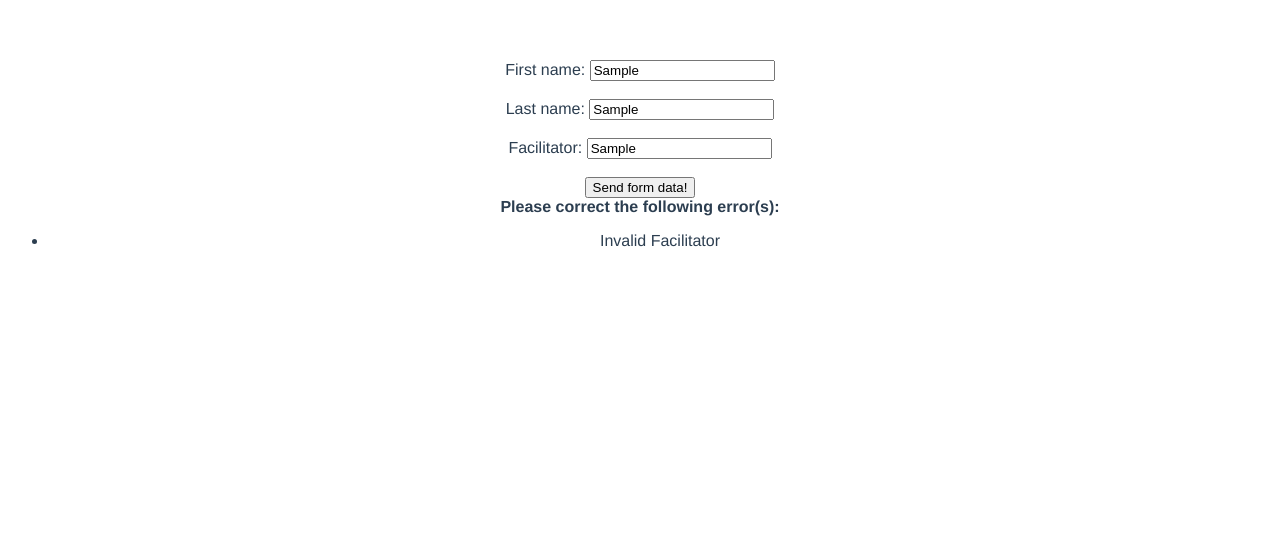
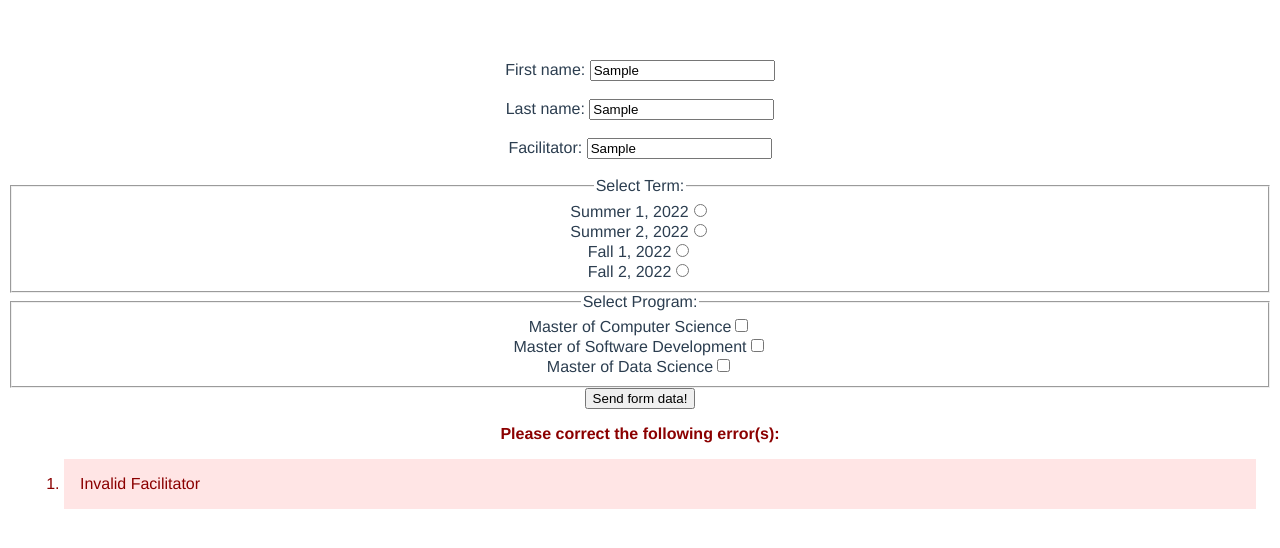
Before and after one commit to MichaelKramerGuitar/VueForm, a Vue app: page / in a window 1280 px wide. Both pictures are taken after typing "Sample", "Sample", "Sample" into the empty fields and a click on the input "Send form data!". Shown: the top 548 px of the page. Built offline with nearby package versions, Linux system fonts and the light colour scheme.

Commit message:
added radio and check fields

```diff
--- a/package.json
+++ b/package.json
@@ -8,8 +8,11 @@
     "lint": "vue-cli-service lint"
   },
   "dependencies": {
+    "@vuelidate/core": "^2.0.0-alpha.41",
+    "@vuelidate/validators": "^2.0.0-alpha.29",
     "axios": "^0.27.2",
     "core-js": "^3.6.5",
+    "cors": "^2.8.5",
     "vue": "^2.6.11"
   },
   "devDependencies": {
--- a/public/index.html
+++ b/public/index.html
@@ -1,5 +1,5 @@
 <!DOCTYPE html>
-<html lang="">
+<html lang="en">
   <head>
     <meta charset="utf-8">
     <meta http-equiv="X-UA-Compatible" content="IE=edge">
--- a/src/App.vue
+++ b/src/App.vue
@@ -7,13 +7,12 @@
 </template>
 
 <script>
-//import HelloWorld from './components/HelloWorld.vue'
+
 import MyForm from "@/components/MyForm";
 export default {
   name: 'App',
   components: {
     MyForm
-    //HelloWorld
   }
 }
 </script>
--- /dev/null
+++ b/src/assets/styles/style.css
@@ -0,0 +1,23 @@
+
+.bar {
+
+    color: darkred;
+    padding: 1rem;
+}
+/*.error {*/
+/*    color: #ba3939;*/
+/*    background: #ffe0e0;*/
+/*    border: 1px solid #a33a3a;*/
+/*}*/
+/*ol {*/
+/*    position: relative;*/
+/*    background: #ff9999;*/
+/*    padding: 20px;*/
+/*}*/
+
+.error{
+    position: center;
+    background: #ffe5e5;
+    /*margin-left: 4rem;*/
+    text-align: left;
+}
--- a/src/components/HelloWorld.vue
+++ /dev/null
@@ -1,58 +0,0 @@
-<template>
-  <div class="hello">
-    <h1>{{ msg }}</h1>
-    <p>
-      For a guide and recipes on how to configure / customize this project,<br>
-      check out the
-      <a href="https://cli.vuejs.org" target="_blank" rel="noopener">vue-cli documentation</a>.
-    </p>
-    <h3>Installed CLI Plugins</h3>
-    <ul>
-      <li><a href="https://github.com/vuejs/vue-cli/tree/dev/packages/%40vue/cli-plugin-babel" target="_blank" rel="noopener">babel</a></li>
-      <li><a href="https://github.com/vuejs/vue-cli/tree/dev/packages/%40vue/cli-plugin-eslint" target="_blank" rel="noopener">eslint</a></li>
-    </ul>
-    <h3>Essential Links</h3>
-    <ul>
-      <li><a href="https://vuejs.org" target="_blank" rel="noopener">Core Docs</a></li>
-      <li><a href="https://forum.vuejs.org" target="_blank" rel="noopener">Forum</a></li>
-      <li><a href="https://chat.vuejs.org" target="_blank" rel="noopener">Community Chat</a></li>
-      <li><a href="https://twitter.com/vuejs" target="_blank" rel="noopener">Twitter</a></li>
-      <li><a href="https://news.vuejs.org" target="_blank" rel="noopener">News</a></li>
-    </ul>
-    <h3>Ecosystem</h3>
-    <ul>
-      <li><a href="https://router.vuejs.org" target="_blank" rel="noopener">vue-router</a></li>
-      <li><a href="https://vuex.vuejs.org" target="_blank" rel="noopener">vuex</a></li>
-      <li><a href="https://github.com/vuejs/vue-devtools#vue-devtools" target="_blank" rel="noopener">vue-devtools</a></li>
-      <li><a href="https://vue-loader.vuejs.org" target="_blank" rel="noopener">vue-loader</a></li>
-      <li><a href="https://github.com/vuejs/awesome-vue" target="_blank" rel="noopener">awesome-vue</a></li>
-    </ul>
-  </div>
-</template>
-
-<script>
-export default {
-  name: 'HelloWorld',
-  props: {
-    msg: String
-  }
-}
-</script>
-
-<!-- Add "scoped" attribute to limit CSS to this component only -->
-<style scoped>
-h3 {
-  margin: 40px 0 0;
-}
-ul {
-  list-style-type: none;
-  padding: 0;
-}
-li {
-  display: inline-block;
-  margin: 0 10px;
-}
-a {
-  color: #42b983;
-}
-</style>
--- a/src/components/MyForm.vue
+++ b/src/components/MyForm.vue
@@ -6,12 +6,40 @@
     <input type="text" id="lastName" name="lastName" v-model="form.lastName"><br><br>
     <label for="facilitator">Facilitator: </label>
     <input type="text" id="facilitator" name="facilitator" v-model="form.facilitator"><br><br>
+    <fieldset>
+      <legend>Select Term:</legend>
+      <label for="term1">Summer 1, 2022</label>
+      <input type="radio" id ="term1" v-model="form.term" value="Summer 1, 2022"><br>
+      <label for="term2">Summer 2, 2022</label>
+      <input type="radio" id ="term2" v-model="form.term" value="Summer 2, 2022"><br>
+      <label for="term3">Fall 1, 2022</label>
+      <input type="radio" id ="term3" v-model="form.term" value="Fall 1, 2022"><br>
+      <label for="term3">Fall 2, 2022</label>
+      <input type="radio" id ="term4" v-model="form.term" value="Fall 2, 2022"><br>
+      <span v-if="form.term">Selected Term: {{ form.term }}</span>
+    </fieldset>
+    <fieldset>
+      <legend>Select Program:</legend>
+      <label for="degree1">Master of Computer Science</label>
+      <input type="checkbox" name="degree1" id="degree1" v-model="form.program" value="MSCS"><br>
+      <label for="degree2">Master of Software Development</label>
+      <input type="checkbox" name="degree2" id="degree2" v-model="form.program" value="MSSD"><br>
+      <label for="degree3">Master of Data Science</label>
+      <input type="checkbox" name="degree3"  id="degree3" v-model="form.program" value="MSDS"><br>
+      <div v-if="form.program.length">
+        <b>Selected Program(s):</b>
+        <ol>
+          <li v-for="prog in form.program" :key="prog">{{ prog }}</li>
+        </ol>
+      </div>
+    </fieldset>
+
     <input type="submit" value="Send form data!">
-      <div v-if="formErrors.length">
+      <div class="bar" v-if="formErrors.length">
         <b>Please correct the following error(s):</b>
-        <ul>
-          <li v-for="err in formErrors" :key="err">{{ err }}</li>
-        </ul>
+        <ol>
+          <li class="bar error" v-for="err in formErrors" :key="err">{{ err }}</li>
+        </ol>
       </div>
   </form>
 </template>
@@ -19,6 +47,7 @@
 <script>
 
 import axios from 'axios';
+//https://vuelidate-next.netlify.app/#installation
 
 export default {
   name: "MyForm",
@@ -27,46 +56,65 @@ export default {
       form: {
         firstName: '',
         lastName: '',
-        facilitator: ''
+        facilitator: '',
+        term: '',
+        program: []
       },
-      facilitators: ["josh hanson", "fazil harroon", "christian hur"],
+      facilitators: ["Josh Hanson", "Fazil Harroon", "Christian Hur"],
       formErrors: []
     }
   },
   methods: {
     formSubmit() {
-
       try {
-        this.checkFacilitator(this.form.facilitator) // check facilitator
-        axios.post('http://bucs601.com/submit.php', this.form)
+        if(this.form.firstName){ // first name check
+          this.checkName(this.form.firstName)
+        } else {
+          throw "First Name field is a required."
+        }
+        if (this.form.lastName) { // check last name
+          this.checkName(this.form.lastName)
+        } else {
+          throw "Last Name field is required."
+        }
+        if (this.form.facilitator) { // check facilitator
+          this.checkFacilitator(this.form.facilitator)
+        } else {
+          throw "Facilitator field is required."
+        }
+      } catch(error)  {
+        this.formErrors.push(error);
+      }
+      if (!this.formErrors.length) { // if no errors in the form
+        let url = 'https://bucs601.com/submit.php'
+        axios.post(url, this.form)
             .then((res) => {
               alert('form submitted ' + res)
-
+              //window.location = url
             })
             .catch((error) => {
               alert(error)
             })
-      } catch(error)  {
-        this.formErrors.push(error);
       }
 
     },
     checkFacilitator() {
-      if (this.form.facilitator) {
       let validInput = false;
       for (let i = 0; i < this.facilitators.length; i++) {
-          // deal with whitespace chars
+        // deal with whitespace chars, initially had array as facilitators first and last like "Josh Hanson" etc.
         if (this.form.facilitator.toLowerCase().replace(/\s+/g, "")
-              === this.facilitators[i].replace(/\s+/g, "")) {
+            === this.facilitators[i].toLowerCase().replace(/\s+/g, "")) {
           validInput = true;
         }
-          // alert("valid facilitator: " + validInput)
       }
       if (!validInput) {
-          throw "Invalid Facilitator"
+        //throw "Invalid Facilitator"
+        this.formErrors.push("Invalid Facilitator")
       }
-      } else { // catch no input in facilitator field
-        throw "Must enter facilitator"
+    },
+    checkName(name) {
+      if(!(/^[a-zA-Z]{2,}$/.test(name))){
+        this.formErrors.push("Invalid Name - Name Rules: i. minimum length of two (2) characters ii. only alpha chars (a-zA-Z)")
       }
     }
   }
@@ -74,5 +122,5 @@ export default {
 </script>
 
 <style scoped>
-
+  @import '../assets/styles/style.css';
 </style>
--- /dev/null
+++ b/vue.config.js
@@ -0,0 +1,5 @@
+module.exports = {
+    devServer: {
+        proxy: 'http://192.168.1.172:8080/'
+    }
+}
```
Also changed, not shown: src/assets/logo.png (deleted), 1 other file (tests, documents, lock files or other folders). Lines whose indentation alone changed are shown as unchanged.
